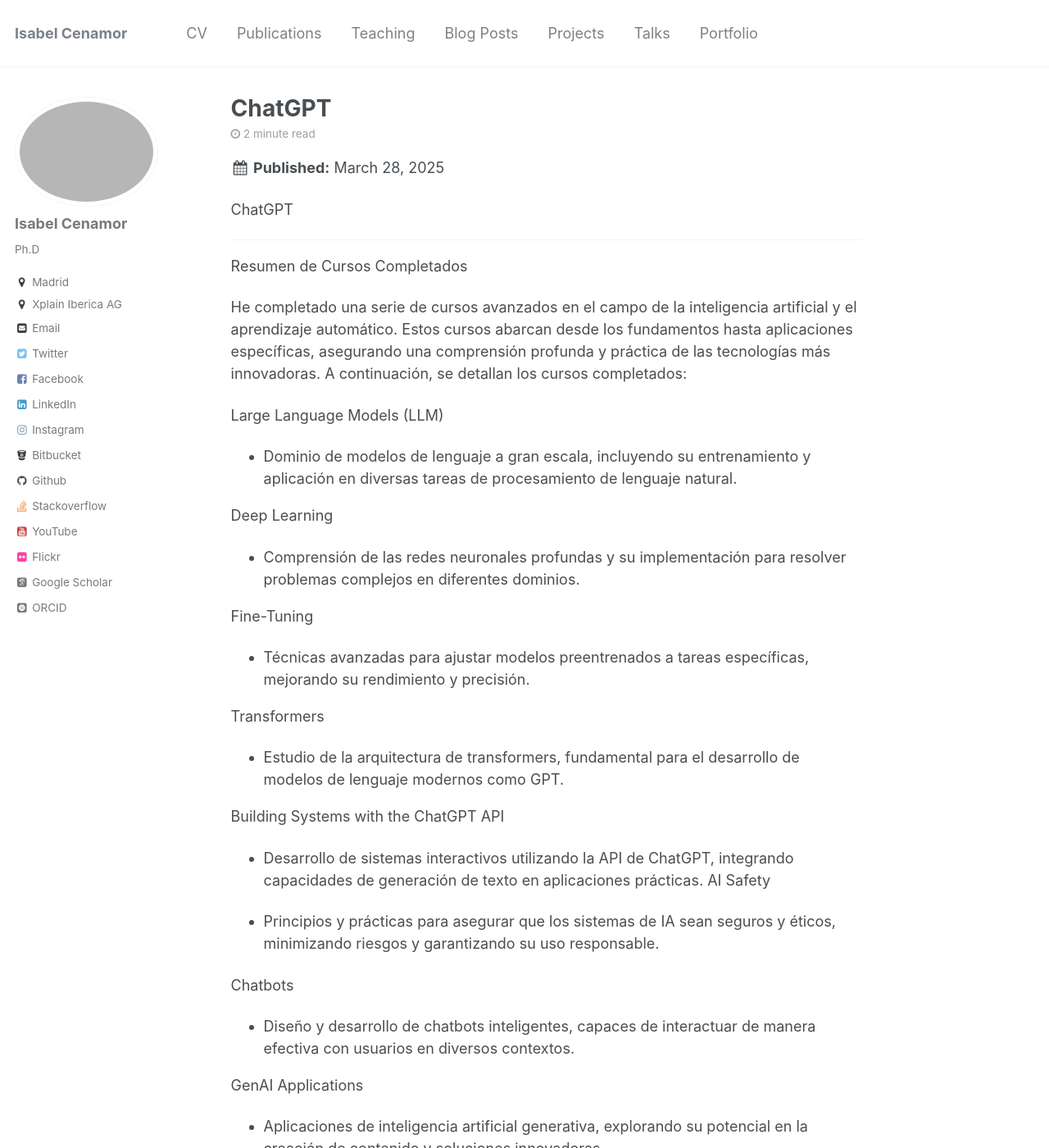
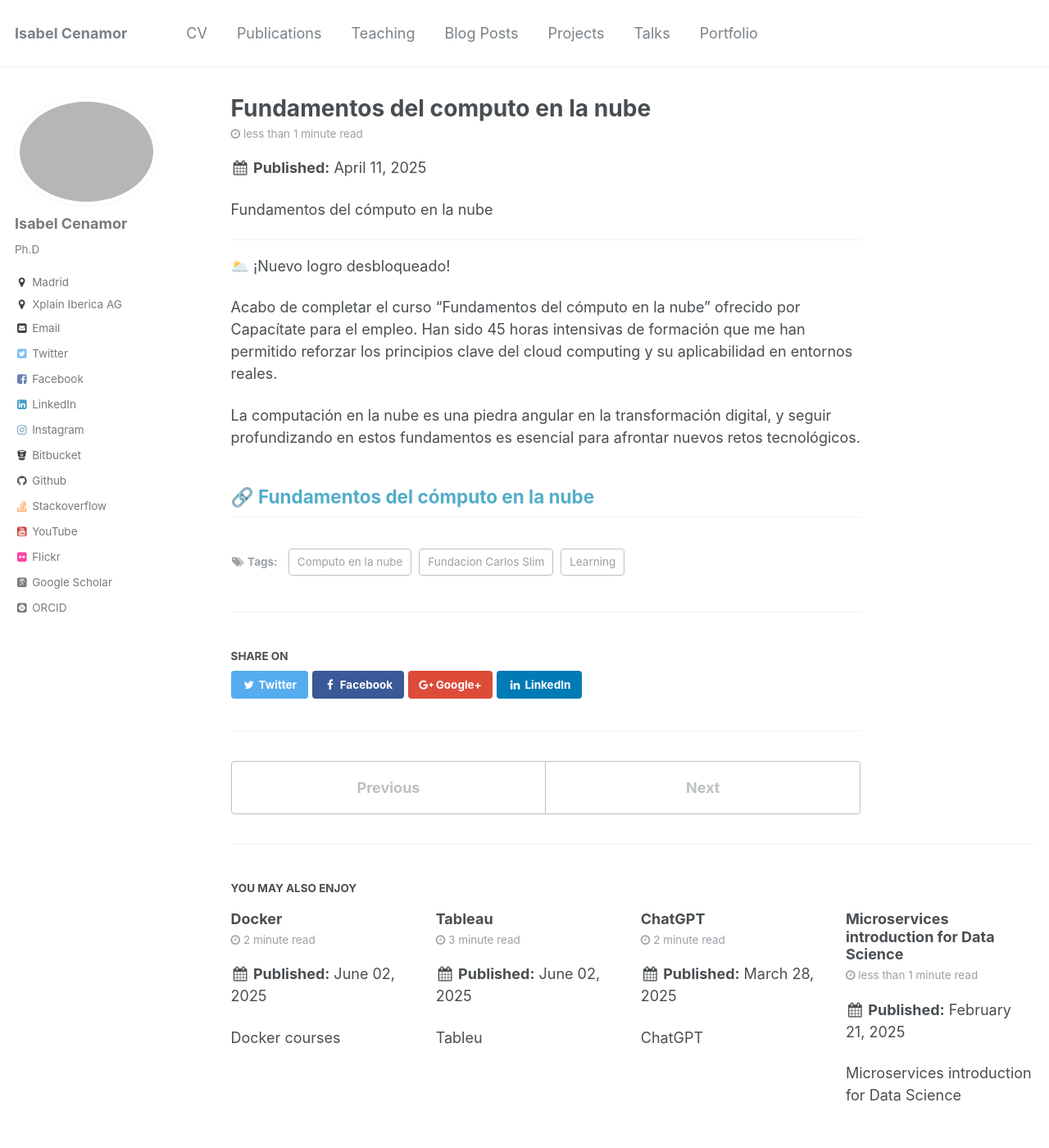
Before and after one commit to icenamor/icenamor.github.io, a Jekyll site: the page built from _posts/2025-04-11-Fundamentos.md, in a window 1280 px wide and 1400 px high. Shown: the whole window at 82% size. Built offline with Jekyll 4.4.1, drawn with Linux system fonts in a browser that asks for light colours; some web fonts are replaced; some of the changed text lies outside the part shown.

Commit message:
update cv

```diff
--- a/_posts/2025-04-11-Fundamentos.md
+++ b/_posts/2025-04-11-Fundamentos.md
@@ -1,87 +1,21 @@
 ---
-title: 'ChatGPT'
-date: 2025-03-28
-permalink: /posts/2025/03/blog-post-1/
+title: 'Fundamentos del computo en la nube'
+date: 2025-04-11
+permalink: /posts/2025/04/blog-post-1/
 tags:
-  - ChatGPT
-  - DeepLearning.AI
+  - Computo en la nube
+  - Fundacion Carlos Slim
   - Learning
 ---
 
-ChatGPT
+Fundamentos del cómputo en la nube
 
 ------
+🌥️ ¡Nuevo logro desbloqueado!
 
-Resumen de Cursos Completados
+Acabo de completar el curso “Fundamentos del cómputo en la nube” ofrecido por Capacítate para el empleo. Han sido 45 horas intensivas de formación que me han permitido reforzar los principios clave del cloud computing y su aplicabilidad en entornos reales.
 
-He completado una serie de cursos avanzados en el campo de la inteligencia artificial y el aprendizaje automático. Estos cursos abarcan desde los fundamentos hasta aplicaciones específicas, asegurando una comprensión profunda y práctica de las tecnologías más innovadoras. A continuación, se detallan los cursos completados:
+La computación en la nube es una piedra angular en la transformación digital, y seguir profundizando en estos fundamentos es esencial para afrontar nuevos retos tecnológicos.
 
-Large Language Models (LLM)
-
-  * Dominio de modelos de lenguaje a gran escala, incluyendo su entrenamiento y aplicación en diversas tareas de procesamiento de lenguaje natural.
-
-Deep Learning
-
-  * Comprensión de las redes neuronales profundas y su implementación para resolver problemas complejos en diferentes dominios.
-
-Fine-Tuning
-  * Técnicas avanzadas para ajustar modelos preentrenados a tareas específicas, mejorando su rendimiento y precisión.
-
-Transformers
-
-  * Estudio de la arquitectura de transformers, fundamental para el desarrollo de modelos de lenguaje modernos como GPT.
-
-Building Systems with the ChatGPT API
-
-  *   Desarrollo de sistemas interactivos utilizando la API de ChatGPT, integrando capacidades de generación de texto en aplicaciones prácticas.
-AI Safety
-
-  * Principios y prácticas para asegurar que los sistemas de IA sean seguros y éticos, minimizando riesgos y garantizando su uso responsable.
-
-Chatbots
-
-* Diseño y desarrollo de chatbots inteligentes, capaces de interactuar de manera efectiva con usuarios en diversos contextos.
-
-GenAI Applications
-
-* Aplicaciones de inteligencia artificial generativa, explorando su potencial en la creación de contenido y soluciones innovadoras.
-
-Generative Models
-
-  * Estudio de modelos generativos, incluyendo su capacidad para crear datos sintéticos y su aplicación en diferentes industrias.
-
-Prompt Engineering
-
-  * Técnicas para diseñar y optimizar prompts, mejorando la interacción con modelos de lenguaje y su rendimiento en tareas específicas.
-
-ChatGPT Prompt Engineering for Developers
-
-  * Enfoque práctico para desarrolladores en la creación de prompts efectivos para ChatGPT, optimizando su uso en aplicaciones reales.
-
+🔗 [Fundamentos del cómputo en la nube](https://lnkd.in/dDuPAzHZ)
 -----
-
-Building Systems with the ChatGPT API
-======
-# 🎉 ¡He completado el curso de ChatGPT! 🎉
-
-[Building Systems with the ChatGPT API][https://learn.deeplearning.ai/accomplishments/217e0547-4253-4e8e-8885-a22b96ae1f7e?usp=sharing]
-
-Aprenda a desglosar tareas complejas, automatizar flujos de trabajo, encadenar llamadas LLM y obtener mejores resultados de los LLM. Evalúe las entradas y salidas de los LLM para comprobar su seguridad y relevancia.
-
-
-ChatGPT Prompt Engineering for Developers
-======
-# 🎉 ¡He completado el curso de Prompt Engineering! 🎉
-
-[ChatGPT Prompt Engineering for Developers!][https://learn.deeplearning.ai/accomplishments/7ca71323-f391-4652-9674-9a962b6d8caa?usp=sharing]
-
-
-Aprenda los fundamentos de la ingeniería de avisos para ChatGPT. Aprenda a dividir tareas complejas, automatizar flujos de trabajo, encadenar llamadas LLM y obtener mejores resultados de los LLM. Evalúe la seguridad y relevancia de las entradas y salidas de los LLM.
-
-------
-
-Finetuning Large Language Models
-======
-# 🎉 ¡He completado el curso de Finetuning Large Language Models! 🎉
-Descubra cuándo utilizar el finetuning frente al prompting para los LLM. Seleccione modelos de código abierto adecuados, prepare datos y entrene y evalúe para su dominio específico.
-[ Finetuning Large Language Models!][https://learn.deeplearning.ai/accomplishments/b4627de7-006a-4116-b344-26ea094ab194?usp=sharing]
```
Also changed, not shown: _pages/cv.md (+2 -0 lines).
